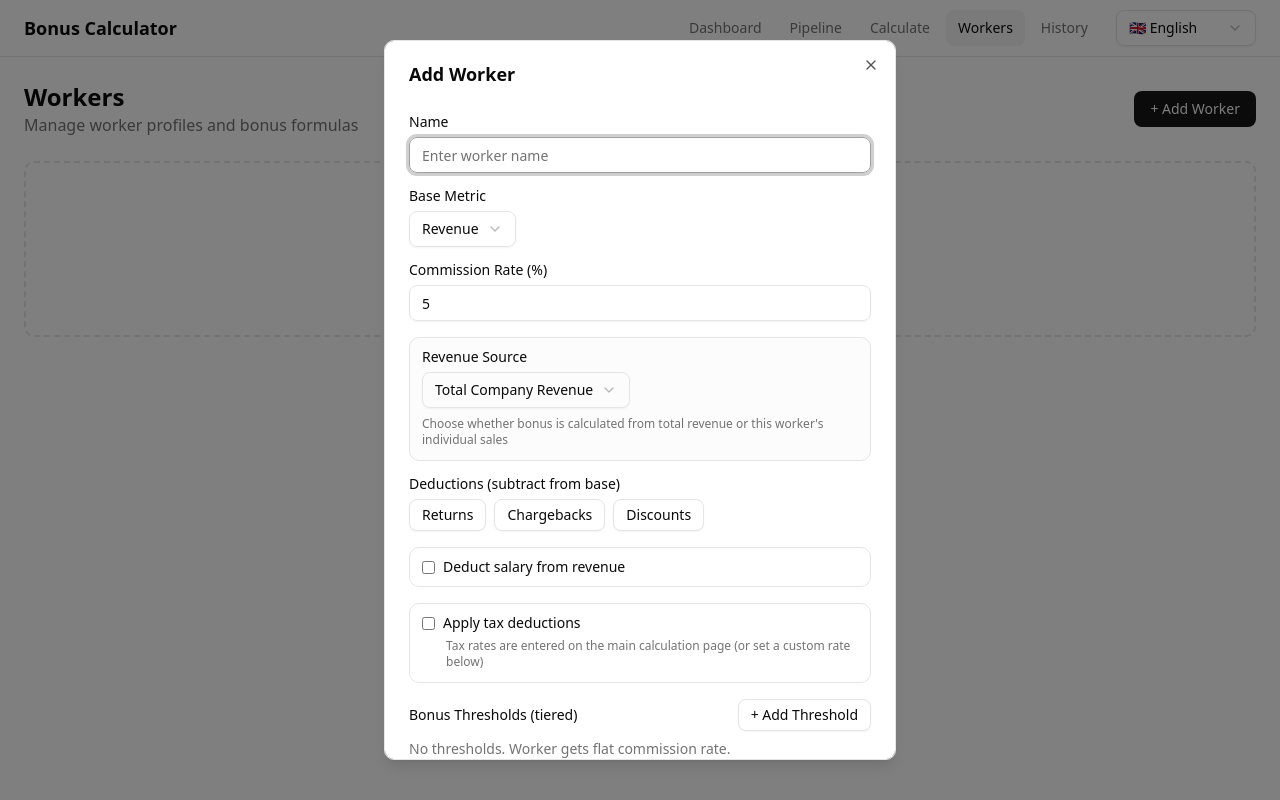
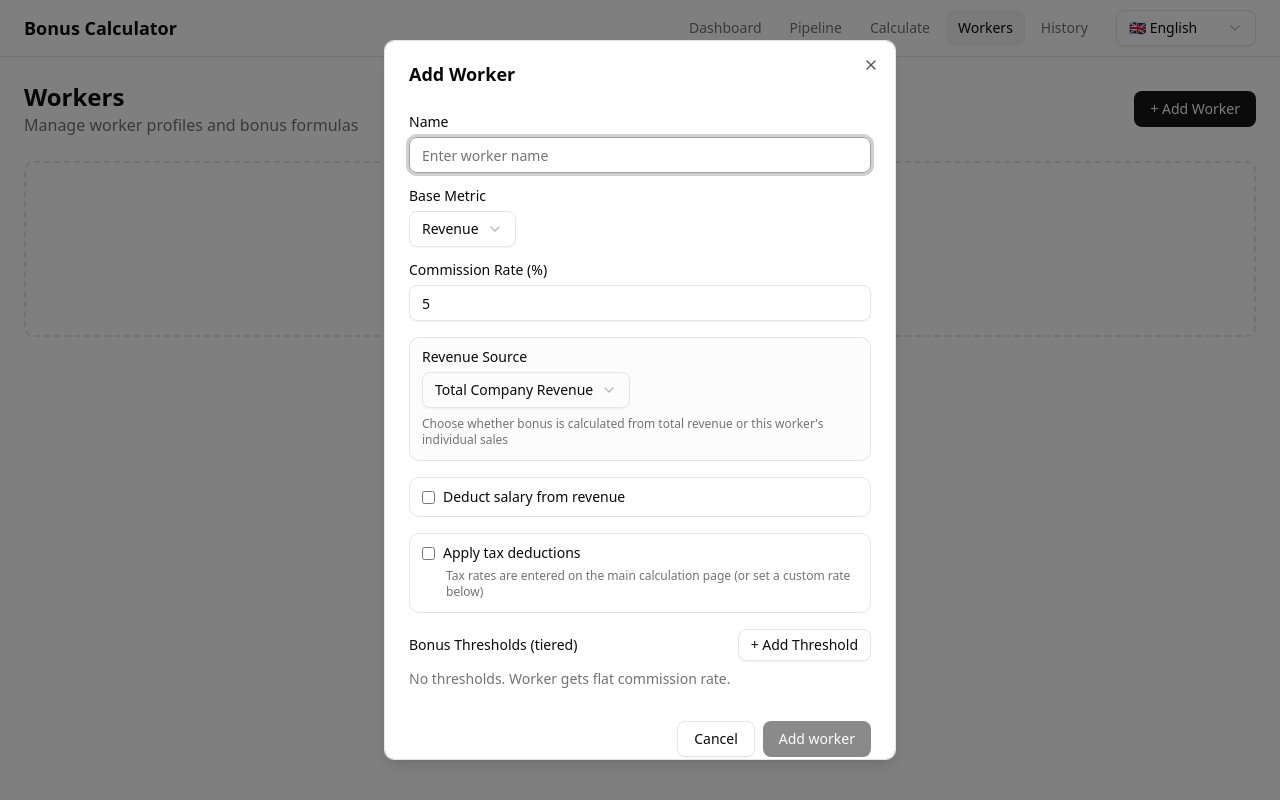
Before and after one commit to skeilmann/sallary-people, a Next.js app: page /sallary-people/workers in a window 1280 px wide. Both pictures are taken after a click on the button "+ Add Worker". Built offline with nearby package versions, Linux system fonts and the light colour scheme.

Commit message:
Implement feature flag for deduction buttons in WorkerForm and update save logic

```diff
--- a/src/components/WorkerForm.tsx
+++ b/src/components/WorkerForm.tsx
@@ -32,6 +32,12 @@ interface WorkerFormProps {
 const METRICS: FormulaConfig['baseMetric'][] = ['revenue', 'units_sold', 'profit_margin'];
 const DEDUCTIONS: FormulaConfig['deductions'][number][] = ['returns', 'chargebacks', 'discounts'];
 
+// Feature flag: when false, the "Deductions (subtract from base)" buttons
+// (Returns / Chargebacks / Discounts) are hidden from the form and any
+// existing `deductions` values on a worker are reset on save.
+// Flip to true to restore the buttons.
+const SHOW_DEDUCTION_BUTTONS = false;
+
 export function WorkerForm({ worker, open, onClose, onSave }: WorkerFormProps) {
   const t = useTranslations('workers');
   const tCommon = useTranslations('common');
@@ -53,9 +59,13 @@ export function WorkerForm({ worker, open, onClose, onSave }: WorkerFormProps) {
   const handleSave = async () => {
     if (!name.trim()) return;
 
+    const configToSave: FormulaConfig = SHOW_DEDUCTION_BUTTONS
+      ? config
+      : { ...config, deductions: [] };
+
     setSaving(true);
     try {
-      await onSave({ name: name.trim(), formula_config: config });
+      await onSave({ name: name.trim(), formula_config: configToSave });
       onClose();
     } finally {
       setSaving(false);
@@ -189,6 +199,7 @@ export function WorkerForm({ worker, open, onClose, onSave }: WorkerFormProps) {
           </div>
 
           {/* Deductions */}
+          {SHOW_DEDUCTION_BUTTONS && (
             <div className="space-y-2">
               <Label>{t('form.deductions')}</Label>
               <div className="flex flex-wrap gap-2">
@@ -205,6 +216,7 @@ export function WorkerForm({ worker, open, onClose, onSave }: WorkerFormProps) {
                 ))}
               </div>
             </div>
+          )}
 
           {/* Salary Deduction */}
           <div className="space-y-2 p-3 border rounded-lg">
```
Lines whose indentation alone changed are shown as unchanged.
